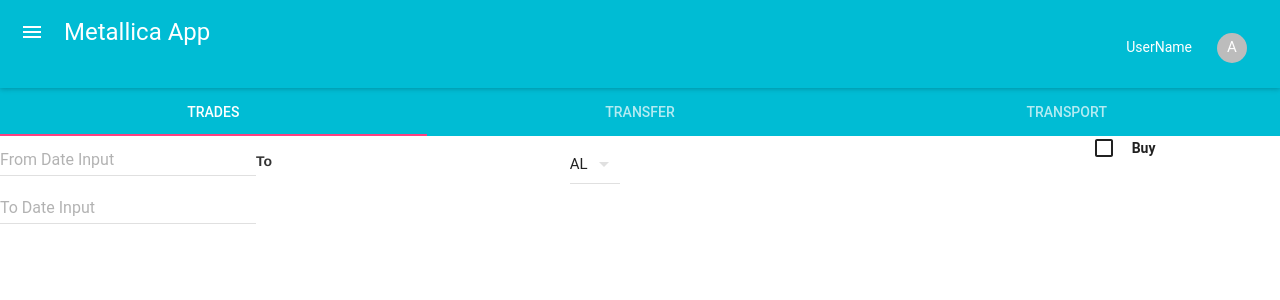
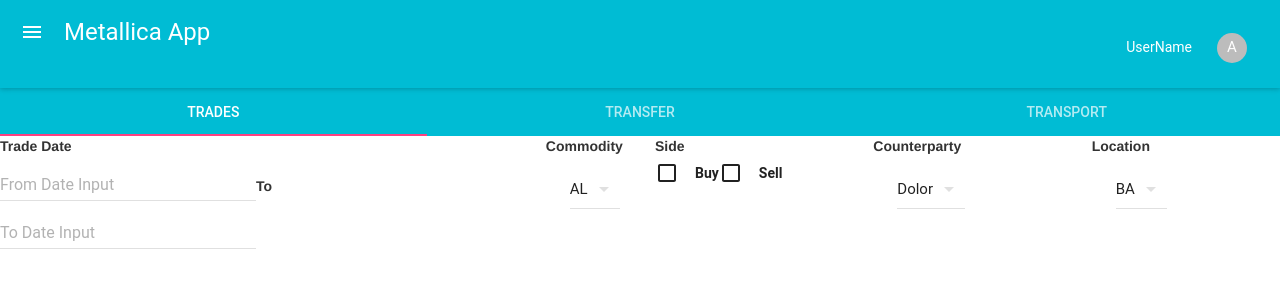
Before and after one commit to neerajgarg0710/PAT-Metallica, a React app in the folder metallica-ui/: page / in a window 1280 px wide. Shown: the top 300 px of the page. Built offline with nearby package versions, Linux system fonts and the light colour scheme.

Commit message:
UI Changes
UI Changes

```diff
--- a/metallica-ui/App.jsx
+++ b/metallica-ui/App.jsx
@@ -26,7 +26,8 @@ const styles = {
     },
 
     searchBar: {
-        display:'inline-block'
+        display:'inline-block',
+        width:'auto'
     },
 };
 
@@ -55,19 +56,57 @@ class App extends React.Component {
                         <Tab label="Trades" >
                             <div class="row">
                                 <div class="col-sm-5">
+
+                                    <label>Trade Date</label>
+
+                                </div>
+
+                                <div class="col-sm-1">
+                                    <label>Commodity</label>
+
+                                </div>
+
+                                <div class="col-sm-2">
+                                    <label>Side</label>
+                                </div>
+
+                                <div class="col-sm-2">
+                                   <label>Counterparty</label>
+                                </div>
+
+                                <div class="col-sm-2">
+                                    <label>Location</label>
+                                </div>
+                            </div>
+
+                            <div class="row">
+                                <div class="col-sm-5">
                                     <DatePicker hintText="From Date Input" onChange={this.handleChange} style={styles.searchBar}/>
                                     <label>To</label>
                                     <DatePicker hintText="To Date Input" onChange={this.handleChange} style={styles.searchBar}/>
                                 </div>
 
-                                <div class="col-sm-5">
+                                <div class="col-sm-1">
                                     <DropDownMenu value={1} onChange={this.handleChange} style={styles.searchBar}>
                                         <MenuItem value={1} primaryText="AL" />
                                     </DropDownMenu>
                                 </div>
 
                                 <div class="col-sm-2">
-                                    <Checkbox name="StylesOverridingInlineExample" label="Buy" style={styles.searchBar} />
+                                    <Checkbox name="StylesOverridingInlineExample" label="Buy" style={styles.searchBar}  inputStyle=            {styles.searchBar}/>
+                                    <Checkbox name="StylesOverridingInlineExample" label="Sell" style={styles.searchBar}  inputStyle={styles.searchBar} />
+                                </div>
+
+                                <div class="col-sm-2">
+                                    <DropDownMenu value={1} onChange={this.handleChange} style={styles.searchBar}>
+                                        <MenuItem value={1} primaryText="Dolor" />
+                                    </DropDownMenu>
+                                </div>
+
+                                <div class="col-sm-2">
+                                    <DropDownMenu value={1} onChange={this.handleChange} style={styles.searchBar}>
+                                        <MenuItem value={1} primaryText="BA" />
+                                    </DropDownMenu>
                                 </div>
                             </div>
                         </Tab>
```
